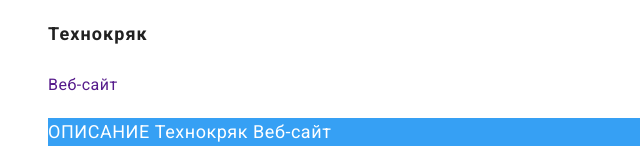
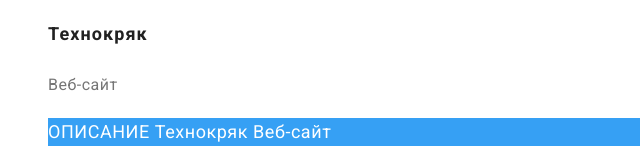
Before and after one commit to Volika/goit-markup-hw-02, a plain HTML site: page portfolio.html in a window 1280 px wide. Shown: the part 639-800 px from the top of the page, 0-640 px from the left. Drawn offline with Linux system fonts and the light colour scheme.

```diff
--- a/css/styles.css
+++ b/css/styles.css
@@ -229,7 +229,7 @@
   font-size: 16px;
   line-height: calc(30 / 16);
   letter-spacing: 0.03em;
-  /* color: var(--prim-text-color); */
+  color: var(--prim-text-color);
 }
 .project-item-text {
   font-size: 18px;
```
